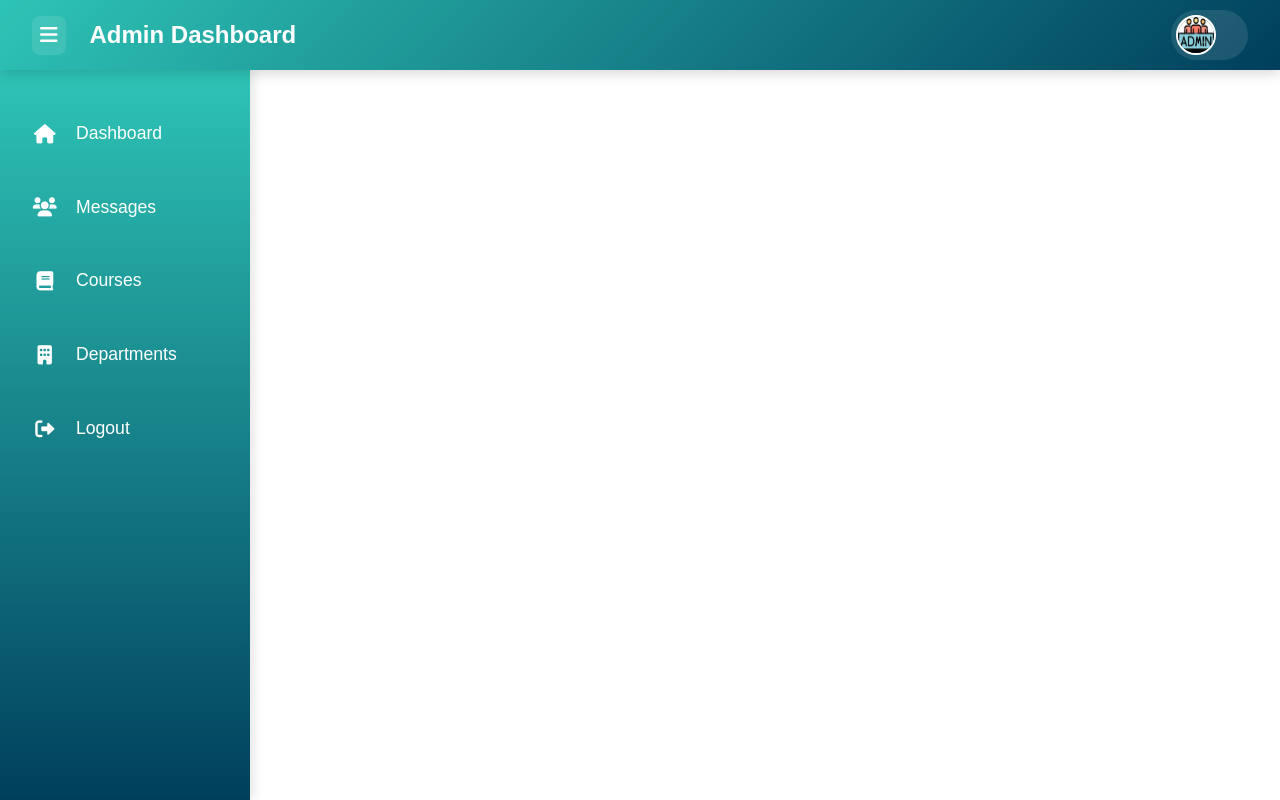
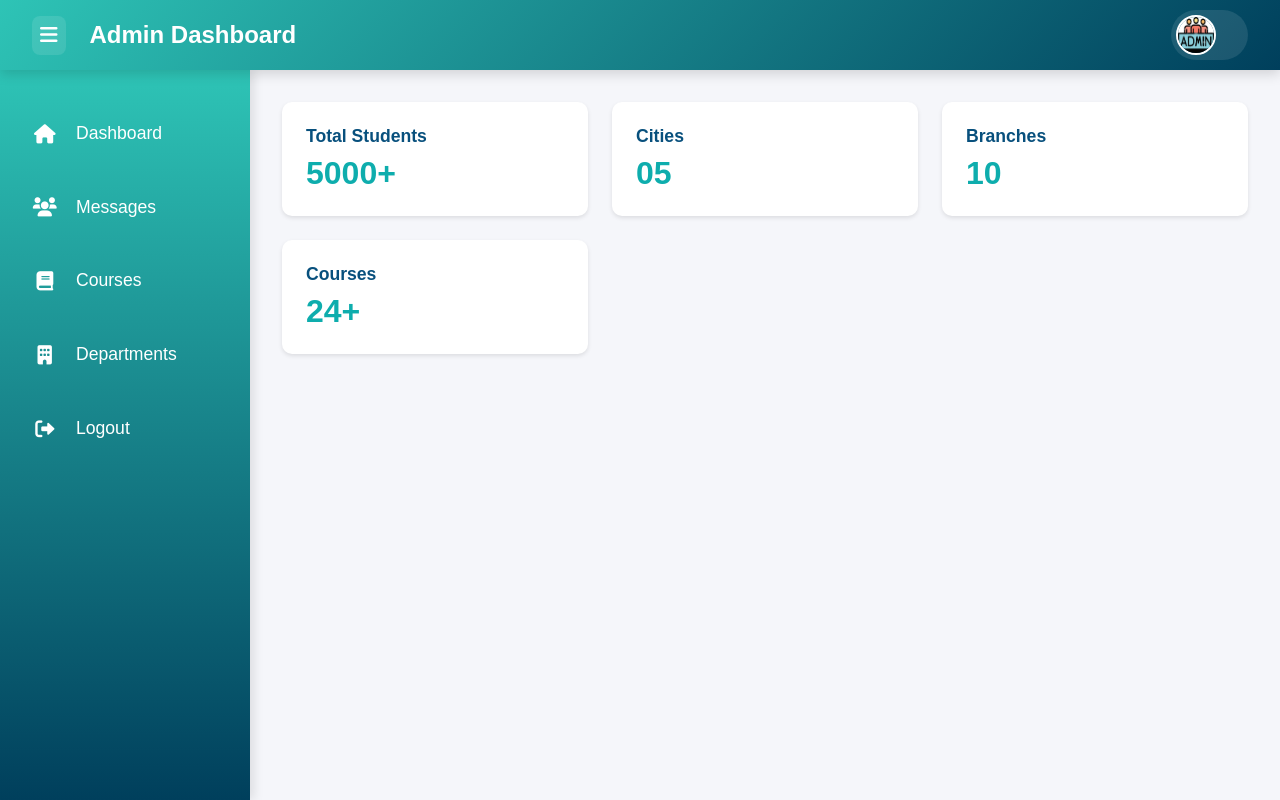
Before and after one commit to mharoon-dev/b-11-frontend, a React (Vite) app: page /user/dashboard in a window 1280 px wide. Built offline with nearby package versions, Linux system fonts and the light colour scheme; no server answers.

Commit message:
add code

```diff
--- /dev/null
+++ b/src/Pages/UserDashboard/UserDashboard.css
@@ -0,0 +1,82 @@
+.admin-dashboard-container {
+    min-height: 100vh;
+    display: flex;
+    flex-direction: column;
+  }
+
+  .admin-dashboard-content {
+    display: flex;
+    margin-top: 70px;
+    min-height: calc(100vh - 70px);
+  }
+
+  .admin-main-content {
+    flex: 1;
+    margin-left: 250px;
+    padding: 2rem;
+    background-color: #f5f6fa;
+    transition: all 0.3s ease;
+  }
+
+  .admin-main-content.expanded {
+    margin-left: 0;
+  }
+
+  .admin-dashboard-stats {
+    display: grid;
+    grid-template-columns: repeat(auto-fit, minmax(250px, 1fr));
+    gap: 1.5rem;
+    margin-bottom: 2rem;
+  }
+
+  .admin-stat-card {
+    background-color: #ffffff;
+    padding: 1.5rem;
+    border-radius: 10px;
+    box-shadow: 0 2px 4px rgba(0, 0, 0, 0.1);
+    transition: transform 0.3s ease;
+  }
+
+  .admin-stat-card:hover {
+    transform: translateY(-5px);
+  }
+
+  .admin-stat-card h3 {
+    color: #08507d;
+    margin-bottom: 0.5rem;
+    font-size: 1.1rem;
+  }
+
+  .admin-stat-card p {
+    color: #0eadad;
+    font-size: 2rem;
+    font-weight: bold;
+    margin: 0;
+  }
+
+  @media (max-width: 1024px) {
+    .admin-main-content {
+      padding: 1.5rem;
+    }
+  }
+
+  @media (max-width: 768px) {
+    .admin-main-content {
+      margin-left: 200px;
+      padding: 1rem;
+    }
+
+    .admin-dashboard-stats {
+      grid-template-columns: repeat(auto-fit, minmax(200px, 1fr));
+    }
+  }
+
+  @media (max-width: 576px) {
+    .admin-main-content {
+      margin-left: 0;
+    }
+
+    .admin-dashboard-stats {
+      grid-template-columns: 1fr;
+    }
+  }
--- a/src/Pages/UserDashboard/UserDashboard.jsx
+++ b/src/Pages/UserDashboard/UserDashboard.jsx
@@ -1,13 +1,42 @@
 import AdminNavbar from "../../Components/AdminNavbar/AdminNavbar";
 import AdminSidebar from "../../Components/AdminSidebar/AdminSidebar";
+import "./UserDashboard.css";
 
 const UserDashboard = ( { isSidebarOpen,
     toggleSidebar,
     setIsSidebarOpen}) => {
   return (
     <>
+      <div className="admin-dashboard-container">
+      {/* Navbar */}
       <AdminNavbar isSidebarOpen={isSidebarOpen} toggleSidebar={toggleSidebar} />
-      <AdminSidebar isSidebarOpen={isSidebarOpen} setIsSidebarOpen={setIsSidebarOpen} />
+
+      {/* Sidebar and Main Content */}
+      <div className="admin-dashboard-content">
+        <AdminSidebar isSidebarOpen={isSidebarOpen} toggleSidebar={toggleSidebar} />
+
+        <main className={`admin-main-content ${isSidebarOpen ? "" : "expanded"}`}>
+        <div className="admin-dashboard-stats">
+      <div className="admin-stat-card">
+        <h3>Total Students</h3>
+        <p>5000+</p>
+      </div>
+      <div className="admin-stat-card">
+        <h3>Cities</h3>
+        <p>05</p>
+      </div>
+      <div className="admin-stat-card">
+        <h3>Branches</h3>
+        <p>10</p>
+      </div>
+      <div className="admin-stat-card">
+        <h3>Courses</h3>
+        <p>24+</p>
+      </div>
+    </div>
+        </main>
+      </div>
+    </div>
     </>
   );
 };
```
